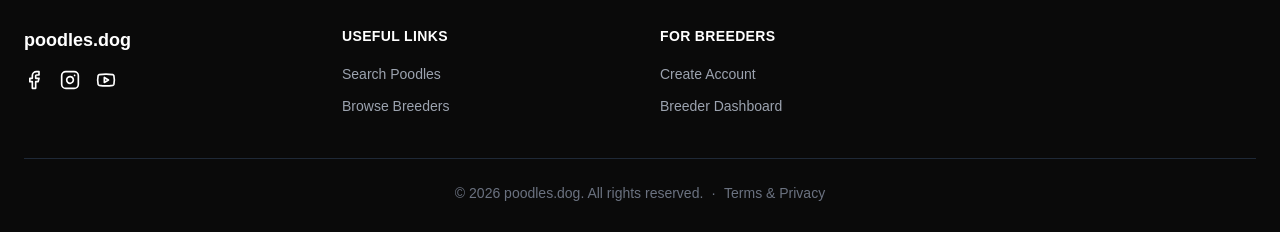
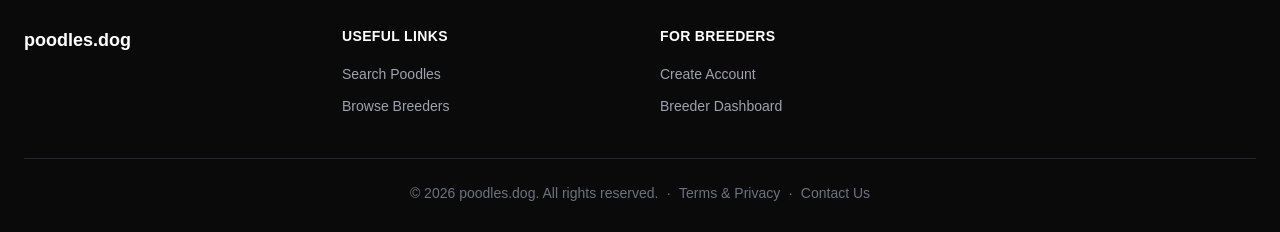
Before and after one commit to cypand/poodles-dog, a Next.js app: page / in a window 1280 px wide. Shown: the part 2005-2237 px from the top of the page. Built offline with nearby package versions, Linux system fonts and the light colour scheme; no server answers; the database is empty.

Commit message:
Update Footer.tsx

```diff
--- a/components/Footer.tsx
+++ b/components/Footer.tsx
@@ -1,6 +1,4 @@
-import Image from "next/image";
 import Link from "next/link";
-import { Facebook, Instagram, Youtube } from "lucide-react";
 
 const columns = [
   {
@@ -20,11 +18,6 @@ export default function Footer() {
         <div className="grid grid-cols-1 sm:grid-cols-2 lg:grid-cols-4 gap-10">
           <div>
             <h3 className="text-lg font-bold mb-3">poodles.dog</h3>
-            <div className="flex gap-4 mt-4">
-              <Facebook className="w-5 h-5" />
-              <Instagram className="w-5 h-5" />
-              <Youtube className="w-5 h-5" />
-            </div>
           </div>
 
           {columns.map((col) => (
@@ -54,6 +47,13 @@ export default function Footer() {
           <Link href="/legal" className="hover:text-white transition-colors">
             Terms &amp; Privacy
           </Link>
+          <span className="hidden sm:inline">·</span>
+          <a
+            href="mailto:legal@poodles.dog"
+            className="hover:text-white transition-colors"
+          >
+            Contact Us
+          </a>
         </div>
       </div>
     </footer>
```
